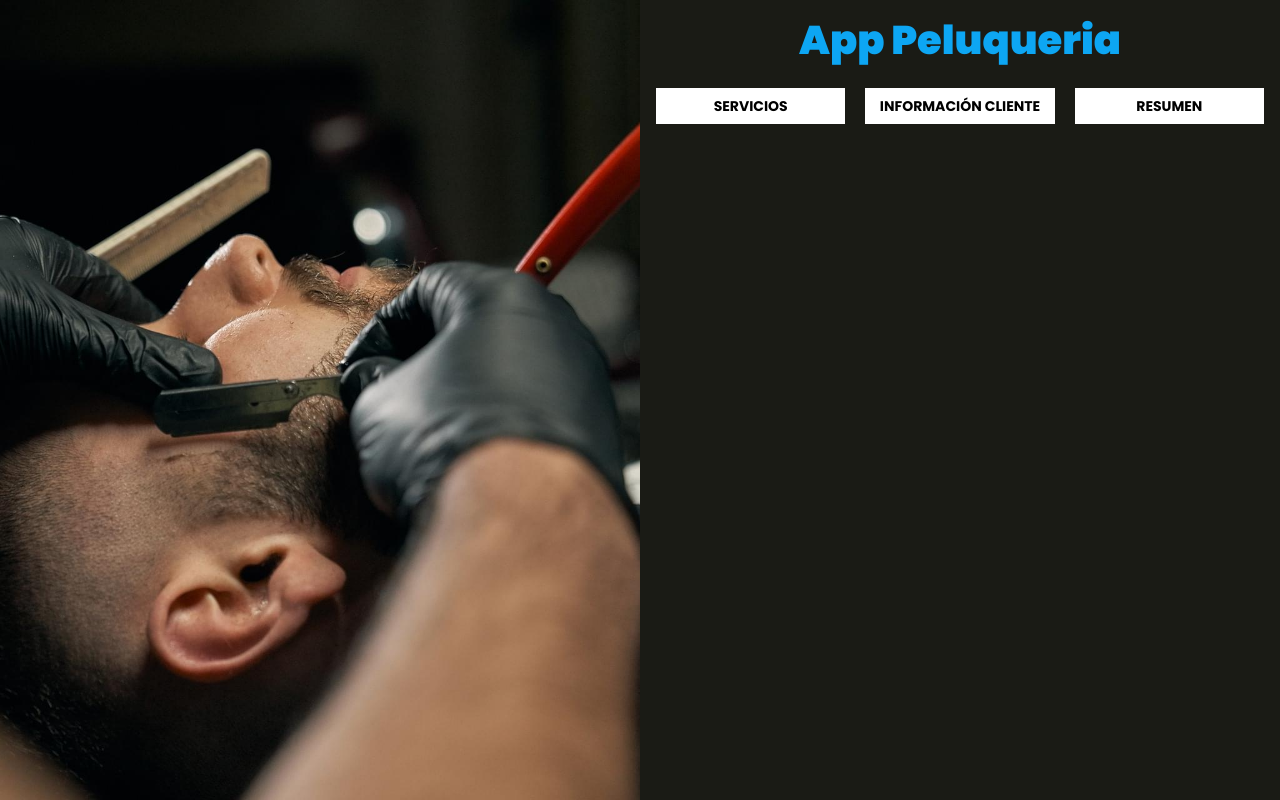
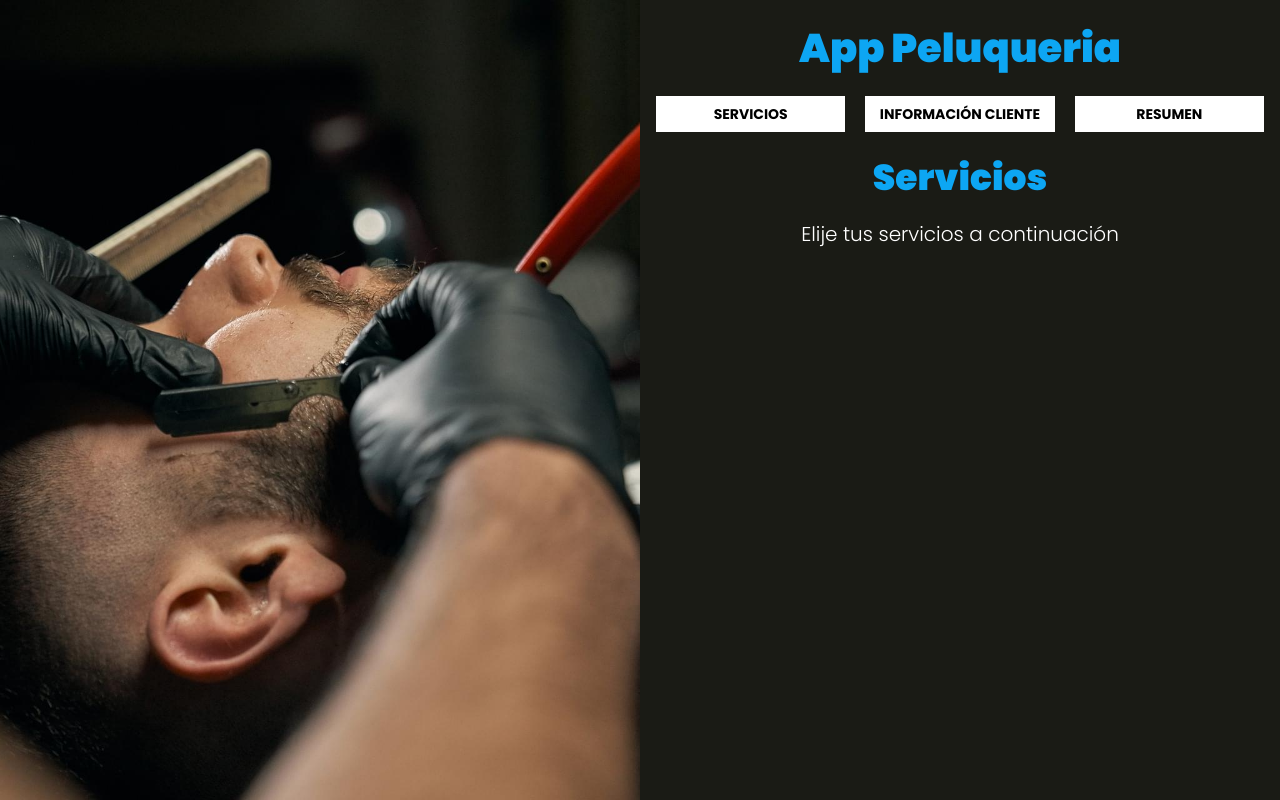
Before and after one commit to he1ox/AppSalon_Proyecto5, a website: page index.html in a window 1280 px wide. Drawn offline with Linux system fonts and the light colour scheme.

Commit message:
secciones

```diff
--- a/index.html
+++ b/index.html
@@ -20,7 +20,22 @@
                 <button type="button">Información Cliente</button>
                 <button type="button">Resumen</button>
             </nav>
+
+            <!-- inicia contenido app -->
+            <div class="seccion">
+                <h2>Servicios</h2>
+                <p class="text-center">Elije tus servicios a continuación</p>
+            </div>
+            <div class="seccion">
+                <h2>Tus Datos y Cita</h2>
+            </div>
+            <div class="seccion">
+                <h2>Resumen</h2>
+            </div>
+
         </div>
+
+
     </div>
 
     <script src="build/js/bundle.min.js"></script>
--- a/src/scss/layout/_UI.scss
+++ b/src/scss/layout/_UI.scss
@@ -22,5 +22,13 @@ body {
 .app {
     width: 95%;
     margin: 0 auto;
-    padding-top: $separacion / 3;
+    padding-top: $separacion / 2;
+
+    .seccion {
+        display: none;
+        margin-top: $separacion / 2;
+        &:first-of-type {
+            display: block;
+        }
+    }
 }
```
Also changed, not shown: build/css/app.css, 1 other file.
